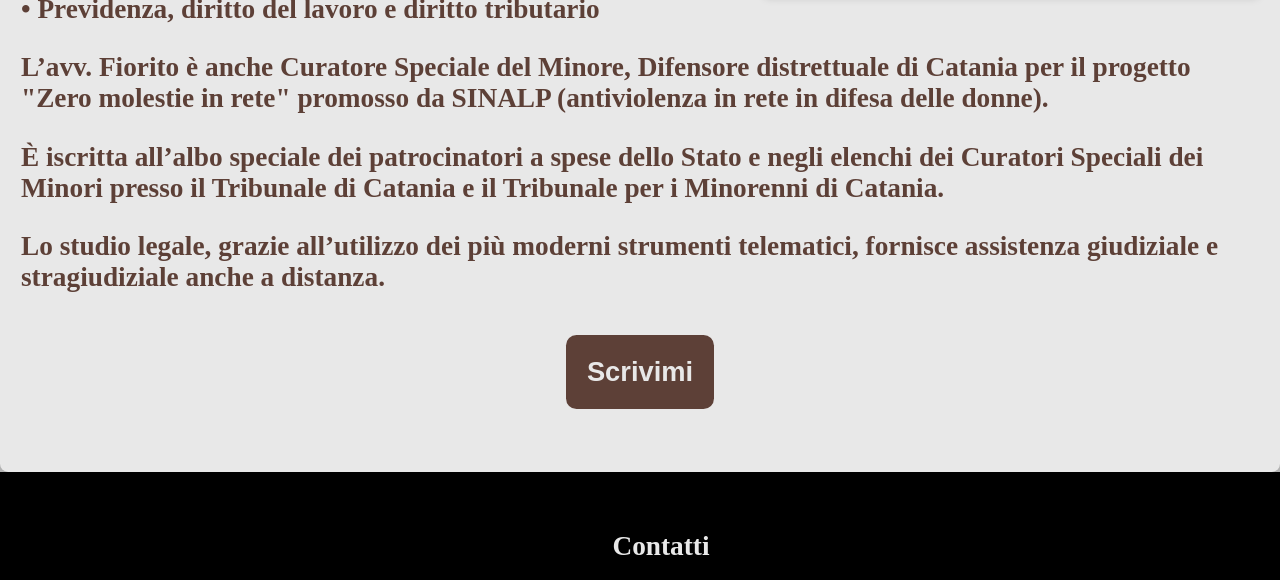
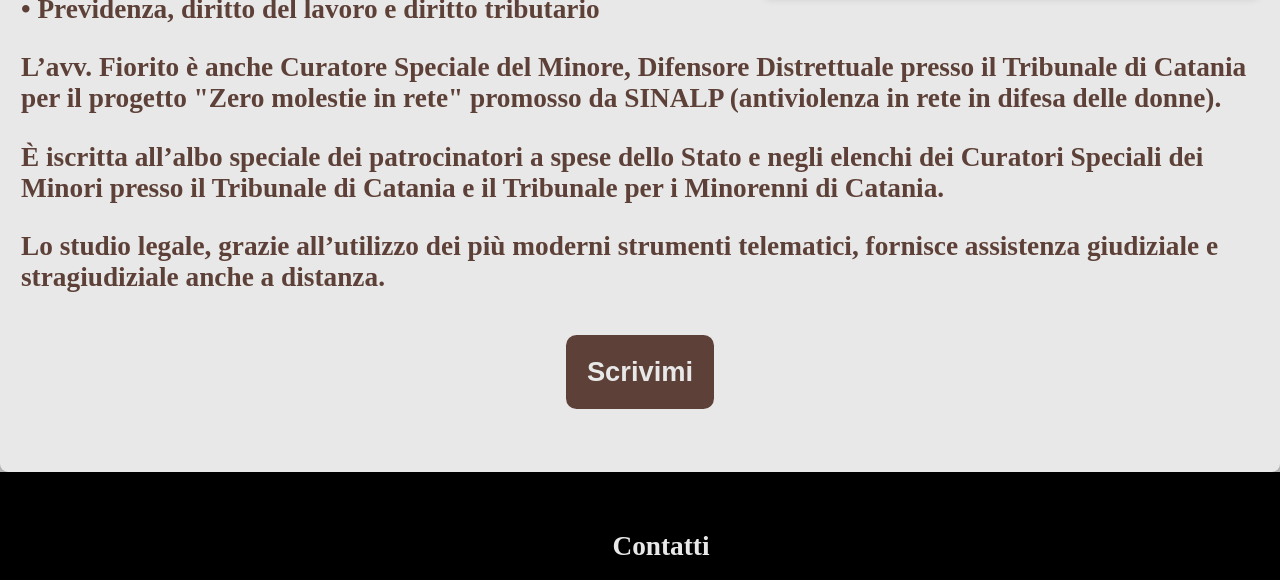
Before and after one commit to Fabrizio-Ranno/Sito, a plain HTML site: page index.html in a window 1280 px wide. Shown: the part 1478-2058 px from the top of the page. Drawn offline with Linux system fonts and the light colour scheme.

Commit message:
Add files via upload

```diff
--- a/index.html
+++ b/index.html
@@ -51,7 +51,7 @@
           • Previdenza, diritto del lavoro e diritto tributario
         </p>
         <p class="content-text">
-          L’avv. Fiorito è anche Curatore Speciale del Minore, Difensore distrettuale di Catania per il progetto "Zero molestie in rete" promosso da SINALP (antiviolenza in rete in difesa delle donne).
+          L’avv. Fiorito è anche Curatore Speciale del Minore, Difensore Distrettuale presso il Tribunale di Catania per il progetto "Zero molestie in rete" promosso da SINALP (antiviolenza in rete in difesa delle donne).
         </p>
         <p class="content-text">
           È iscritta all’albo speciale dei patrocinatori a spese dello Stato e negli elenchi dei Curatori Speciali dei Minori presso il Tribunale di Catania e il Tribunale per i Minorenni di Catania.
```
